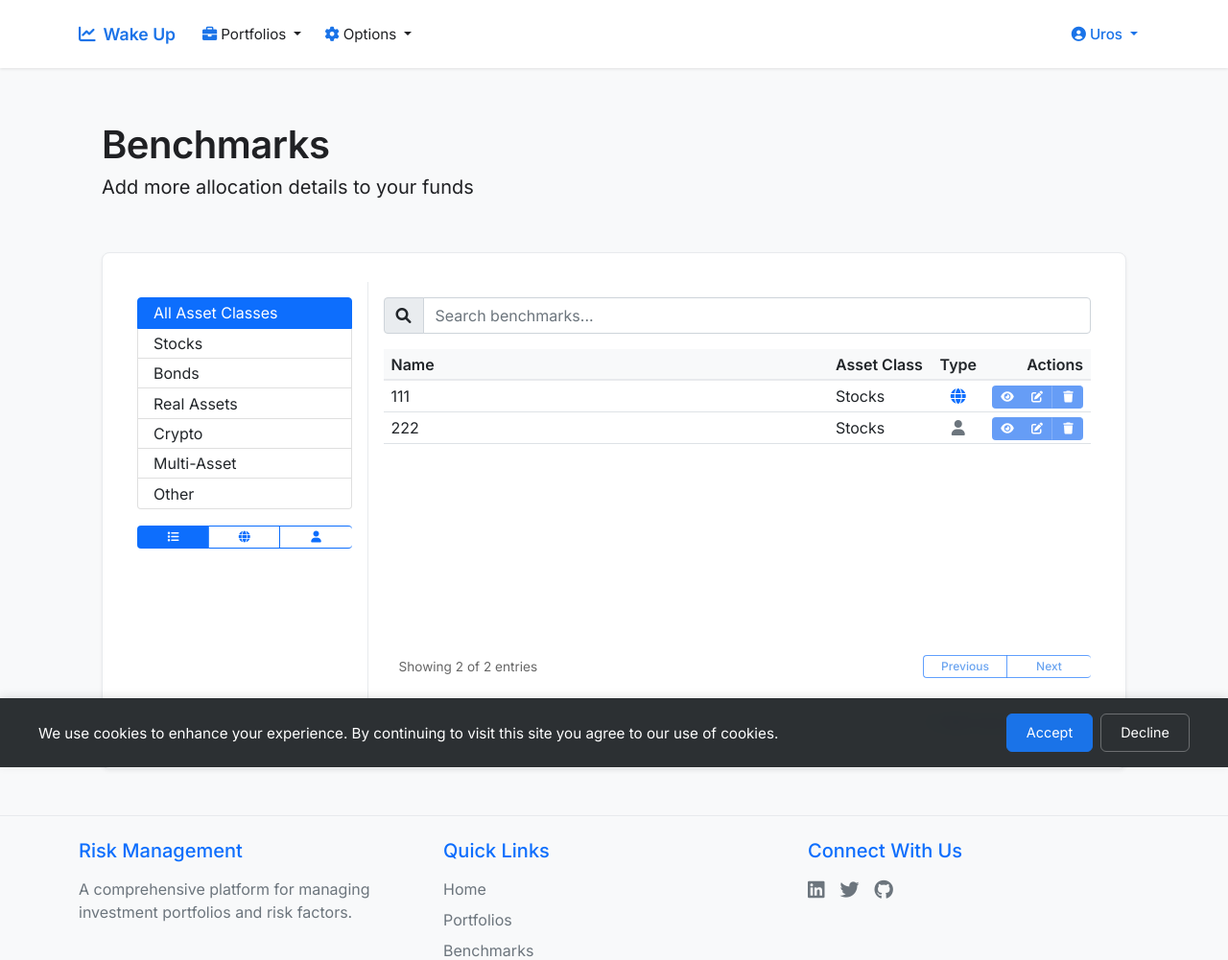
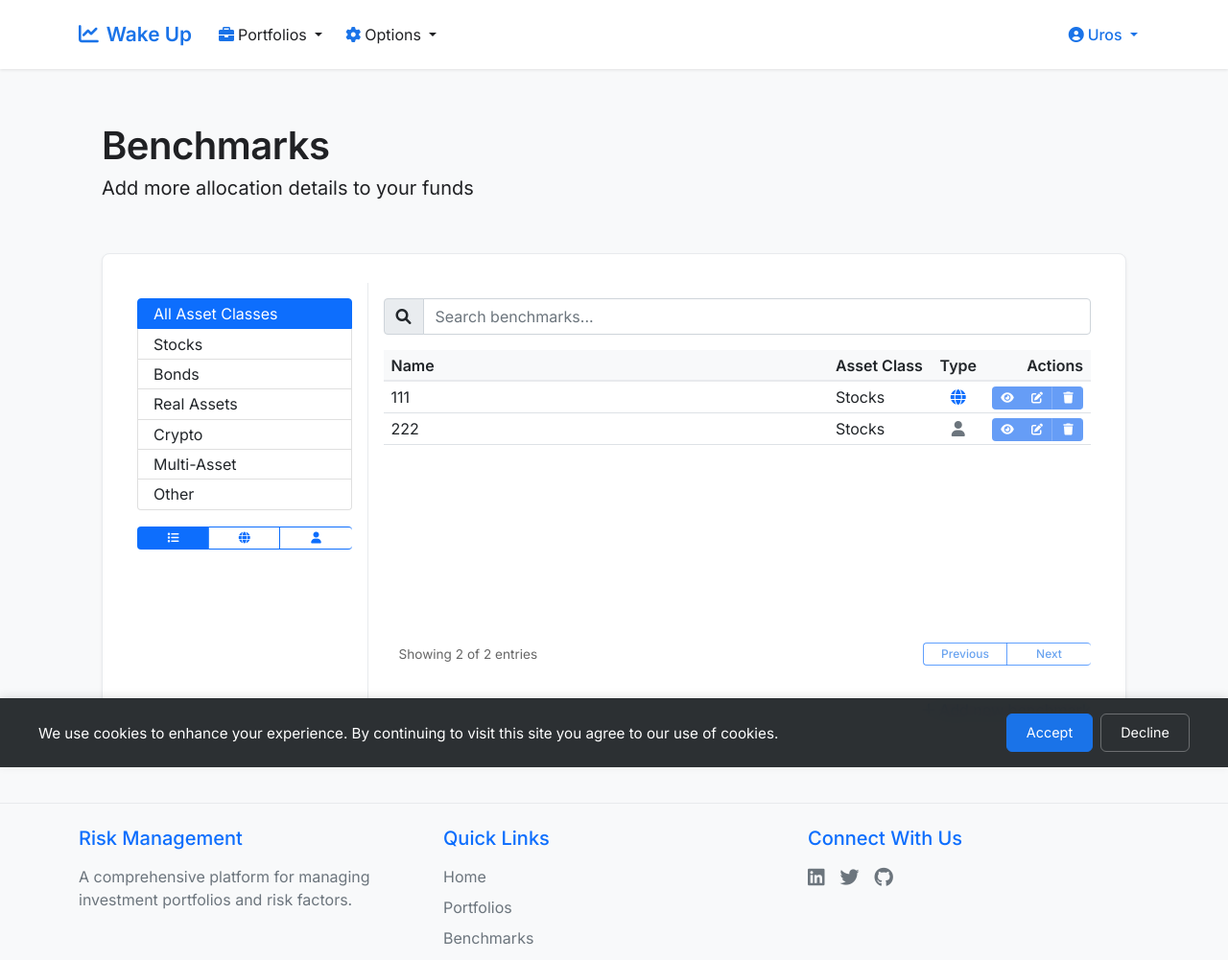
Before and after one commit to urosduric/flask_hello_app, a Flask app: page /get_benchmarks in a window 1280 px wide. Shown: the top 1001 px of the page at 96% size. Run offline with Flask 3, Linux system fonts and the light colour scheme; a user stored in the database is signed in; data comes from the database, SQL or seed files in the repository; some libraries are stand-ins or nearby versions.

Commit message:
Update project files

```diff
--- a/templates/base.html
+++ b/templates/base.html
@@ -43,14 +43,14 @@
     .navbar-brand {
         font-weight: 600;
         color: var(--primary-color) !important;
-        font-size: 1.1rem;
+        font-size: 1.3rem;
         padding: 0.5rem 0;
         line-height: 1;
     }
 
     .nav-link {
         color: var(--text-color) !important;
-        font-size: 0.95rem;
+        font-size: 0.1,1rem;
         padding: 0.75rem 0.75rem !important;
         transition: color 0.2s ease;
         line-height: 1;
--- a/templates/benchmarks.html
+++ b/templates/benchmarks.html
@@ -1,6 +1,7 @@
 {% extends "base.html" %}
 
 {% block title %}Benchmarks{% endblock %}
+
 
 {% block content %}
 <div class="container-fluid px-4">
@@ -145,6 +146,7 @@
 </div>
 
 <style>
+
 .header-section {
     padding: 2rem 0;
     margin-bottom: 2rem;
@@ -261,13 +263,13 @@
     min-height: auto;
     height: fit-content;
     overflow: visible;
-    min-height: calc(7 * 35px + 40px + 60px); /* 7 rows + header + pagination */
+    min-height: calc(7 * 33px + 40px + 60px); /* 7 rows + header + pagination */
 }
 
 .table-responsive {
     height: fit-content;
     overflow: visible;
-    min-height: calc(7 * 35px + 40px); /* 7 rows + header */
+    min-height: calc(7 * 33px + 40px); /* 7 rows + header */
 }
 
 /* Pagination container */
```
